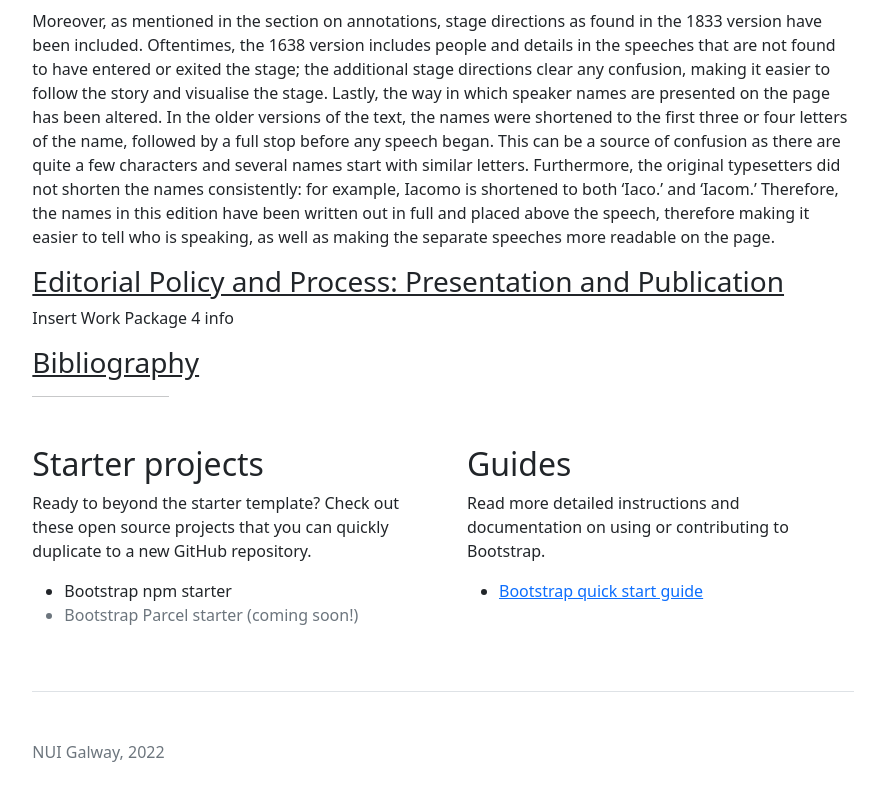
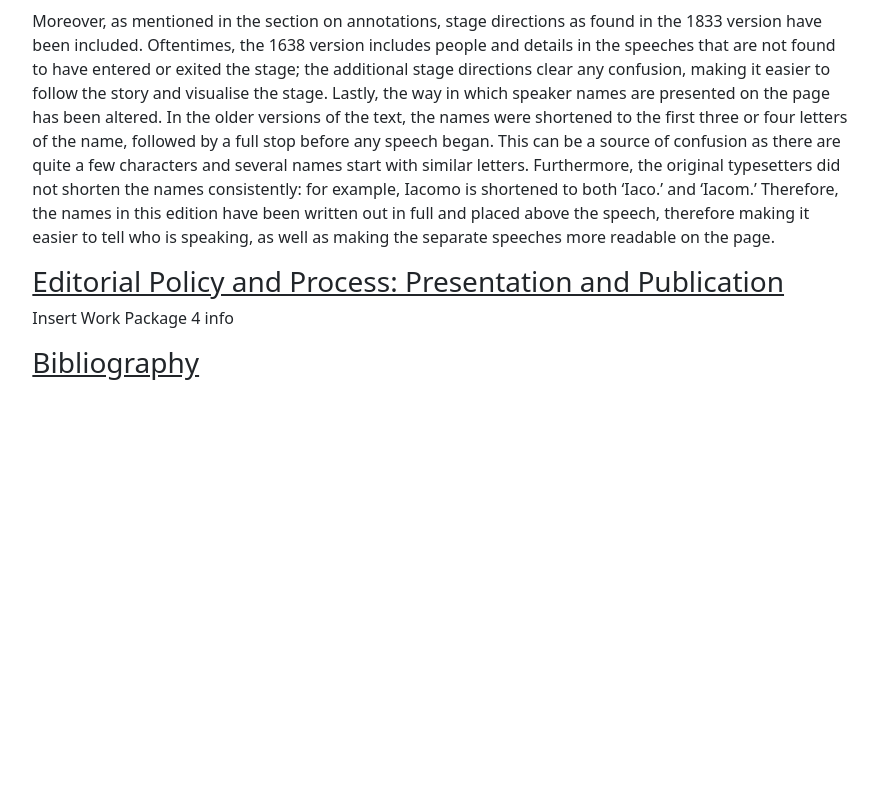
Before and after one commit to dh-nuigalway/Early-Modern-Plays, a plain HTML site: page index.html in a window 1280 px wide. Shown: the part 5857-6657 px from the top of the page, without its empty margins (197-1075 px from the left). After the commit the page ends 6301 px from the top, so only its background shows below. Drawn offline with nearby package versions, Linux system fonts and the light colour scheme.

Commit message:
Update index.html

```diff
--- a/index.html
+++ b/index.html
@@ -111,35 +111,5 @@
     </body>
 </html></p>
 
-
-    <hr class="col-3 col-md-2 mb-5">
-
-    <div class="row g-5">
-      <div class="col-md-6">
-        <h2>Starter projects</h2>
-        <p>Ready to beyond the starter template? Check out these open source projects that you can quickly duplicate to a new GitHub repository.</p>
-        <ul class="icon-list">
-          <li>Bootstrap npm starter</li>
-          <li class="text-muted">Bootstrap Parcel starter (coming soon!)</li>
-        </ul>
-      </div>
-
-      <div class="col-md-6">
-        <h2>Guides</h2>
-        <p>Read more detailed instructions and documentation on using or contributing to Bootstrap.</p>
-        <ul class="icon-list">
-          <li><a href="https://getbootstrap.com/docs/5.1/getting-started/introduction/">Bootstrap quick start guide</a></li>
-        </ul>
-      </div>
-    </div>
-  </main>
-  <footer class="pt-5 my-5 text-muted border-top">
-    NUI Galway, 2022
-  </footer>
-</div>
-
-
-
-
   </body>
 </html>
```
